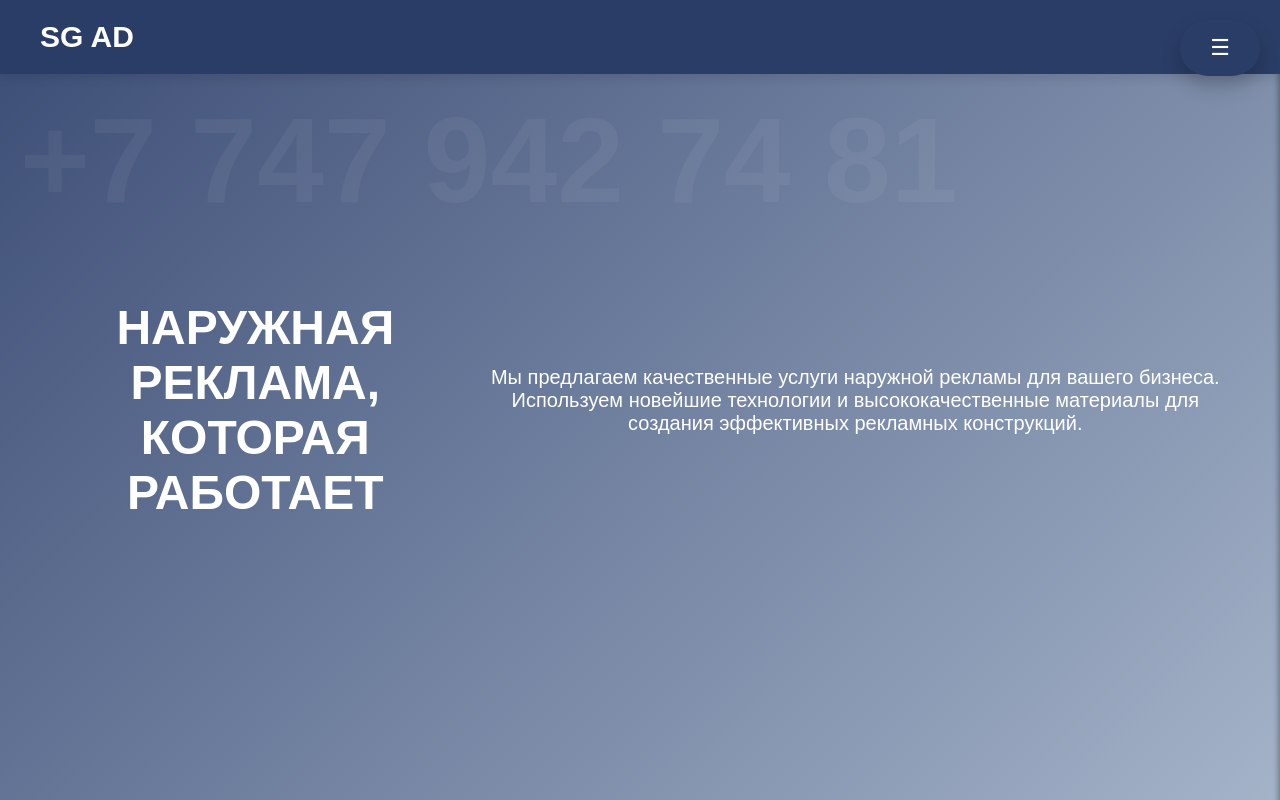
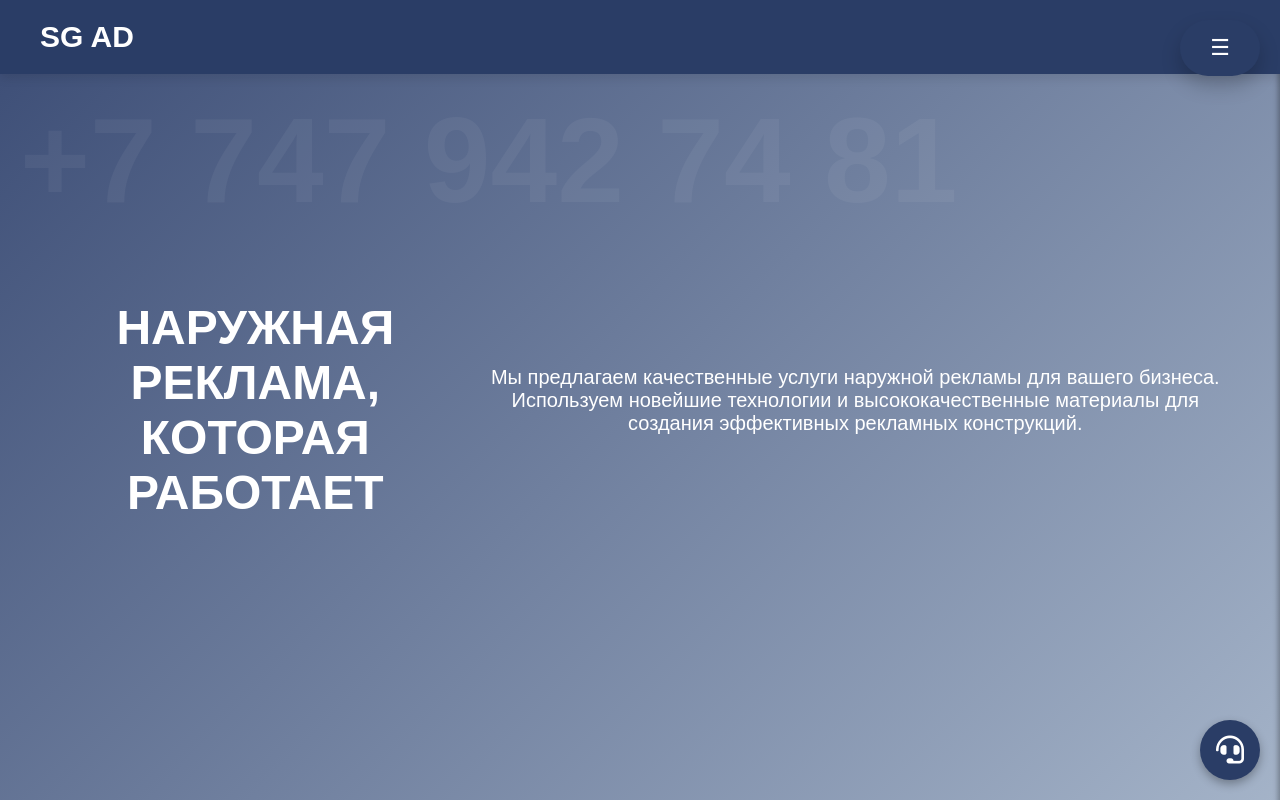
Before and after one commit to SG-AD-company/-, a plain HTML site: page index.html in a window 1280 px wide. Shown: the top 800 px of the page. Drawn offline with Linux system fonts and the light colour scheme.

Commit message:
Update index.html

```diff
--- a/index.html
+++ b/index.html
@@ -484,61 +484,59 @@
 /* Стили для плавающего меню */
 .floating-contact-menu {
     position: fixed;
+    bottom: 20px;
     right: 20px;
-    bottom: 20px;
-    display: flex;
-    flex-direction: column;
-    align-items: center; /* Центрирует элементы по горизонтали */
-    background-color: #f1f1f1; /* Белый фон */
-    box-shadow: 0 4px 10px rgba(0, 0, 0, 0.1); /* Тень для фона */
-    border-radius: 10px 0 0 10px; /* Закругление углов */
-    padding: 10px 15px; /* Добавим отступы внутри меню */
-    transition: right 0.3s ease; /* Плавное выдвижение */
+    z-index: 1001;
 }
 
 .floating-contact-btn {
-    background: none;
+    background-color: #2a3d66;
+    color: white;
+    font-size: 28px;
+    width: 60px;
+    height: 60px;
+    border-radius: 50%;
+    text-align: center;
+    line-height: 60px;
+    box-shadow: 0 4px 10px rgba(0, 0, 0, 0.3);
+    cursor: pointer;
     border: none;
-    font-size: 24px;
-    color: #000; /* Цвет кнопки */
-    margin-bottom: 10px; /* Отступ между кнопкой и контактными иконками */
-    cursor: pointer;
-    transition: color 0.3s ease;
+    transition: transform 0.3s ease, background-color 0.3s ease;
 }
 
 .floating-contact-btn:hover {
-    color: #007bff; /* Цвет кнопки при наведении */
+    transform: scale(1.1);
+    background-color: #ffcc00;
 }
 
 .contact-options {
-    display: flex;
-    flex-direction: column;
-    align-items: center; /* Центрирует иконки по горизонтали */
+    display: none;
+    position: absolute;
+    bottom: 80px;  /* Позиция меню выше кнопки */
+    right: 0;
+    background-color: #2a3d66;
+    border-radius: 8px;
+    padding: 10px;
+    box-shadow: 0 4px 15px rgba(0, 0, 0, 0.2);
 }
 
 .contact-options a {
-    font-size: 24px; /* Размер иконок */
-    color: #000; /* Цвет иконок */
-    margin: 5px 0; /* Отступы между иконками */
-    text-decoration: none; /* Убираем подчеркивание с ссылок */
-    transition: color 0.3s ease;
+    display: block;
+    padding: 10px;
+    color: white;
+    font-size: 22px;
+    text-decoration: none;
+    margin-bottom: 10px;
+    border-radius: 6px;
+    transition: background-color 0.3s ease;
 }
 
 .contact-options a:hover {
-    color: #007bff; /* Цвет иконок при наведении */
+    background-color: #ffcc00;
 }
 
-/* Для того, чтобы меню плавно выезжало */
-.floating-contact-menu.active {
-    right: 0; /* Меню будет отображаться при добавлении класса 'active' */
-}
-
-/* Для мобильных устройств */
-@media (max-width: 600px) {
-    .floating-contact-menu {
-        right: -50px; /* Ближе к экрану на мобильных устройствах */
-        bottom: 10px;
-    }
+.contact-options a i {
+    margin-right: 10px;
 }
     </style>
 </head>
```
